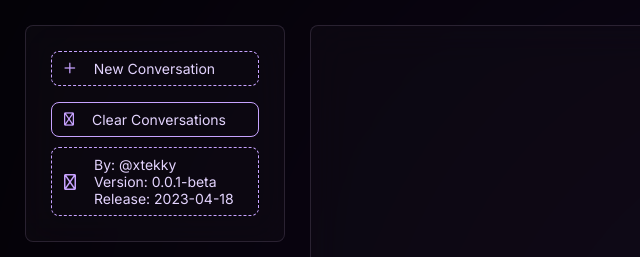
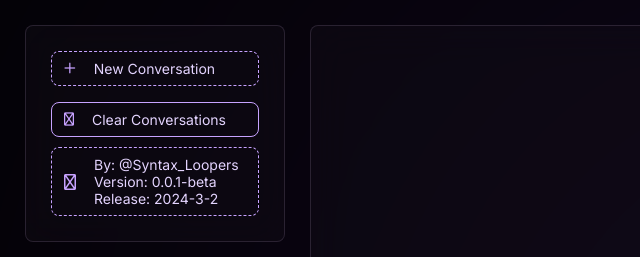
Before and after one commit to devsappy/SyntaxLoopers_Diversion, a plain HTML site: page index.html in a window 1280 px wide. Shown: the top 257 px of the page, 0-640 px from the left. Drawn offline with nearby package versions, Linux system fonts and the light colour scheme; a small style sheet from the web is missing.

Commit message:
Commit.index.html

```diff
--- a/index.html
+++ b/index.html
@@ -78,9 +78,9 @@
                     </button>
                     <div class="info">
                         <i class="fa-regular fa-circle-info"></i>
-                        <span class="convo-title">By: @xtekky<br>
+                        <span class="convo-title">By: @Syntax_Loopers<br>
                             Version: 0.0.1-beta<br>
-                            Release: 2023-04-18<br>
+                            Release: 2024-3-2<br>
                         </span>
                     </div>
                 </div>
```
